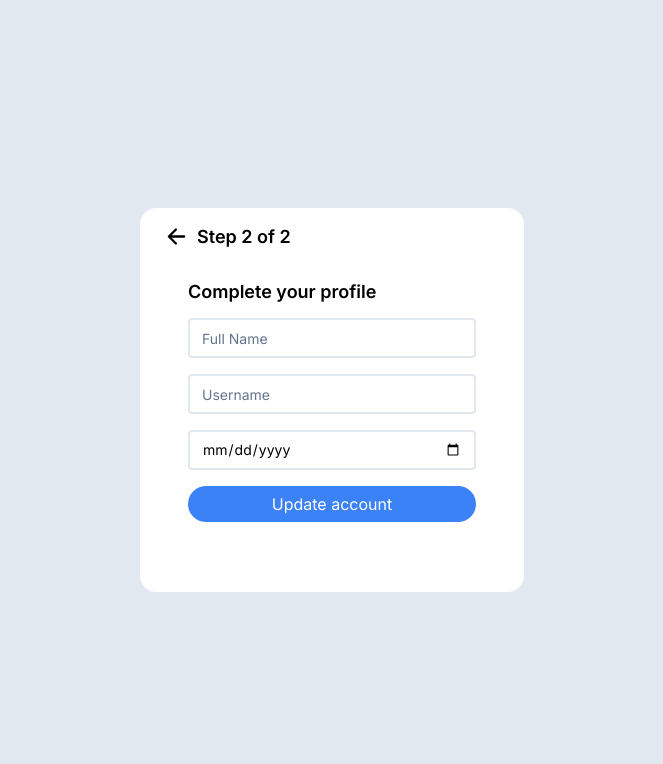
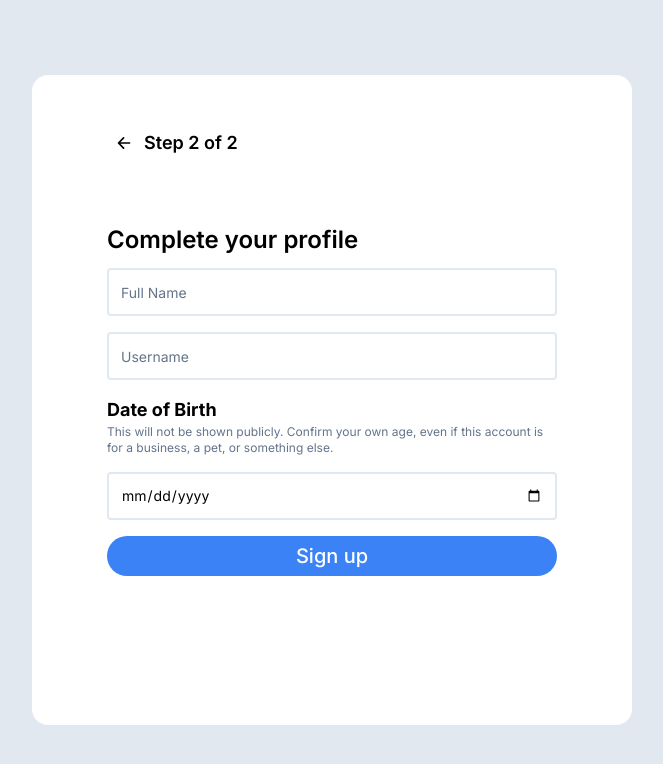
Before and after one commit to Hassan-neu/realtime-social, a Next.js app: page /signup in a window 1280 px wide. Both pictures are taken after a click on the button "Continue". Shown: the top 764 px of the page, without its empty margins (308-971 px from the left). Built offline with nearby package versions, Linux system fonts and the light colour scheme.

Commit message:
ui changes to sign in and sigup components

```diff
--- a/src/components/auth/signin.jsx
+++ b/src/components/auth/signin.jsx
@@ -41,9 +41,9 @@ export const SignIn = () => {
     };
     return (
         <div className="w-screen h-screen flex flex-col justify-center items-center bg-slate-200">
-            <div className="flex justify-center items-center w-96 h-96 px-4 py-2 bg-white rounded-2xl">
-                <div className="flex flex-col items-center justify-center gap-3 w-3/4">
-                    <div className="text-lg font-semibold">
+            <div className="flex justify-center items-center w-[600px] h-[650px] px-4 py-2 bg-white rounded-2xl">
+                <div className="flex flex-col items-center justify-center gap-3 w-3/5 h-4/5">
+                    <div className="text-2xl font-semibold self-start">
                         <h2>Sign In to your account</h2>
                     </div>
                     <div className="flex flex-col gap-4 w-full">
@@ -52,7 +52,7 @@ export const SignIn = () => {
                                 type="email"
                                 name="email"
                                 id="email"
-                                className="border-2 h-10 bg-transparent text-sm border-slate-200 rounded px-3 py-1 placeholder:text-slate-500 placeholder:text-sm w-full focus-visible:outline-none"
+                                className="border-2 h-12 bg-transparent text-sm border-slate-200 rounded px-3 py-1 placeholder:text-slate-500 placeholder:text-sm w-full focus-visible:outline-none"
                                 placeholder="Email"
                                 value={user.email}
                                 onChange={handleChange}
@@ -64,14 +64,14 @@ export const SignIn = () => {
                                 type="password"
                                 name="password"
                                 id="password"
-                                className="border-2 h-10 border-slate-200 bg-transparent text-sm rounded px-3 py-1 placeholder:text-slate-500 placeholder:text-sm w-full focus-visible:outline-none"
+                                className="border-2 h-12 border-slate-200 bg-transparent text-sm rounded px-3 py-1 placeholder:text-slate-500 placeholder:text-sm w-full focus-visible:outline-none"
                                 placeholder="Password"
                                 value={user.password}
                                 onChange={handleChange}
                             />
                         </label>
                         <Button
-                            className={`px-3 py-1 bg-blue-500 rounded-full self-stretch text-white h-9`}
+                            className={`px-3 py-1 bg-blue-500 rounded-full self-stretch text-white h-10`}
                             type="submit"
                             onClick={handleSignIn}
                         >
--- a/src/components/auth/signup.jsx
+++ b/src/components/auth/signup.jsx
@@ -42,26 +42,26 @@ export const Signup = () => {
     };
     return (
         <div className="w-screen h-screen flex justify-center items-center bg-slate-200">
-            <div className="flex flex-col  w-96 h-96 px-4 py-2 bg-white rounded-2xl relative overflow-clip">
-                <div className="flex items-center text-lg font-semibold self-start">
+            <div className="flex flex-col w-[600px] h-[650px] p-5 bg-white rounded-2xl relative overflow-clip">
+                <div className="flex gap-1 items-center text-lg font-semibold w-4/5 self-center mt-8">
                     <Button
-                        className={`p-2 rounded-full hover:bg-slate-200`}
+                        className={`w-8 h-8 rounded-full hover:bg-slate-200 flex justify-center items-center disabled:cursor-default`}
                         disabled={activeIndex === 0}
                         onClick={() => setActiveIndex(0)}
                     >
-                        <IoArrowBack size={25} />
+                        <IoArrowBack size={18} />
                     </Button>
-                    Step {activeIndex + 1} of 2
+                    <div>Step {activeIndex + 1} of 2</div>
                 </div>
                 <div
-                    className={`flex flex-col items-center justify-center gap-3 w-3/4 absolute top-1/2 -translate-y-1/2  transition-[left,opacity] -translate-x-1/2 duration-1000 ${
+                    className={`flex flex-col items-center justify-center gap-3 w-3/4 h-4/5 absolute top-1/2 -translate-y-1/2  transition-[left,opacity] -translate-x-1/2 duration-1000 ${
                         activeIndex == 0
                             ? "left-1/2 visible"
                             : "left-0 opacity-0 invisible"
                     }`}
                 >
-                    <div className="text-lg font-semibold self-start">
-                        <h2>Create an account</h2>
+                    <div className="text-2xl font-semibold self-start">
+                        <h2>Create your account</h2>
                     </div>
                     <div className="flex flex-col gap-4 w-full">
                         <label htmlFor="email">
@@ -69,7 +69,7 @@ export const Signup = () => {
                                 type="email"
                                 name="email"
                                 id="email"
-                                className="border-2 h-10 bg-transparent text-sm border-slate-200 rounded px-3 py-1 placeholder:text-slate-500 placeholder:text-sm w-full focus-visible:outline-none focus-visible:bg-transparent"
+                                className="border-2 h-12 bg-transparent text-sm border-slate-200 rounded px-3 py-1 placeholder:text-slate-500 placeholder:text-sm w-full focus-visible:outline-none focus-visible:bg-transparent"
                                 placeholder="Email"
                                 value={user.email}
                                 onChange={handleChange}
@@ -80,14 +80,14 @@ export const Signup = () => {
                                 type="password"
                                 name="password"
                                 id="password"
-                                className="border-2 h-10 border-slate-200 bg-transparent text-sm rounded px-3 py-1 placeholder:text-slate-500 placeholder:text-sm w-full focus-visible:outline-none"
+                                className="border-2 h-12 border-slate-200 bg-transparent text-sm rounded px-3 py-1 placeholder:text-slate-500 placeholder:text-sm w-full focus-visible:outline-none"
                                 placeholder="Password"
                                 value={user.password}
                                 onChange={handleChange}
                             />
                         </label>
                         <Button
-                            className={`px-3 py-1 bg-blue-500 rounded-full self-stretch text-white h-9`}
+                            className={`px-3 py-1 text-xl font-medium h-10 bg-blue-500 rounded-full self-stretch text-white`}
                             onClick={() => setActiveIndex(1)}
                         >
                             Continue
@@ -104,13 +104,13 @@ export const Signup = () => {
                     </div>
                 </div>
                 <div
-                    className={`flex flex-col items-center justify-center gap-3 w-3/4 absolute top-1/2 -translate-y-1/2 -translate-x-1/2 transition-[left,opacity] duration-1000 ${
+                    className={`flex flex-col items-center justify-center gap-3 w-3/4 h-4/5 absolute top-1/2 -translate-y-1/2 -translate-x-1/2 transition-[left,opacity] duration-1000 ${
                         activeIndex == 1
                             ? "left-1/2 visible"
                             : "left-full invisible opacity-0"
                     }`}
                 >
-                    <div className="text-lg font-semibold self-start">
+                    <div className="text-2xl font-semibold self-start">
                         <h2>Complete your profile</h2>
                     </div>
                     <div className="flex flex-col gap-4 w-full">
@@ -119,7 +119,7 @@ export const Signup = () => {
                                 type="text"
                                 name="full_name"
                                 id="full_name"
-                                className="border-2 h-10 bg-transparent text-sm border-slate-200 rounded px-3 py-1 placeholder:text-slate-500 placeholder:text-sm w-full focus-visible:outline-none focus-visible:bg-transparent"
+                                className="border-2 h-12 bg-transparent text-sm border-slate-200 rounded px-3 py-1 placeholder:text-slate-500 placeholder:text-sm w-full focus-visible:outline-none focus-visible:bg-transparent"
                                 placeholder="Full Name"
                                 // value={user.full_name}
                                 // onChange={handleChange}
@@ -130,28 +130,38 @@ export const Signup = () => {
                                 type="text"
                                 name="username"
                                 id="username"
-                                className="border-2 h-10 border-slate-200 bg-transparent text-sm rounded px-3 py-1 placeholder:text-slate-500 placeholder:text-sm w-full focus-visible:outline-none"
+                                className="border-2 h-12 border-slate-200 bg-transparent text-sm rounded px-3 py-1 placeholder:text-slate-500 placeholder:text-sm w-full focus-visible:outline-none"
                                 placeholder="Username"
                                 // value={user.username}
                                 // onChange={handleChange}
                             />
                         </label>
+                        <div className="flex flex-col">
+                            <div className="text-lg font-bold">
+                                Date of Birth
+                            </div>
+                            <div className="text-xs text-slate-500">
+                                This will not be shown publicly. Confirm your
+                                own age, even if this account is for a business,
+                                a pet, or something else.
+                            </div>
+                        </div>
                         <label htmlFor="birth_date">
                             <input
                                 type="date"
                                 name="birth_date"
                                 id="birth_date"
-                                className="border-2 h-10 border-slate-200 bg-transparent text-sm rounded px-3 py-1 placeholder:text-slate-500 placeholder:text-sm w-full focus-visible:outline-none"
+                                className="border-2 h-12 border-slate-200 bg-transparent text-sm rounded px-3 py-1 placeholder:text-slate-500 placeholder:text-sm w-full focus-visible:outline-none"
                                 placeholder="Birth date"
                                 // value={user.birth_date}
                                 // onChange={handleChange}
                             />
                         </label>
                         <Button
-                            className={`px-3 py-1 bg-blue-500 rounded-full self-stretch text-white h-9`}
+                            className={`px-3 py-1 text-xl font-medium bg-blue-500 rounded-full self-stretch text-white h-10`}
                             // onClick={handleUpdate}
                         >
-                            Update account
+                            Sign up
                         </Button>
                     </div>
                 </div>
```
